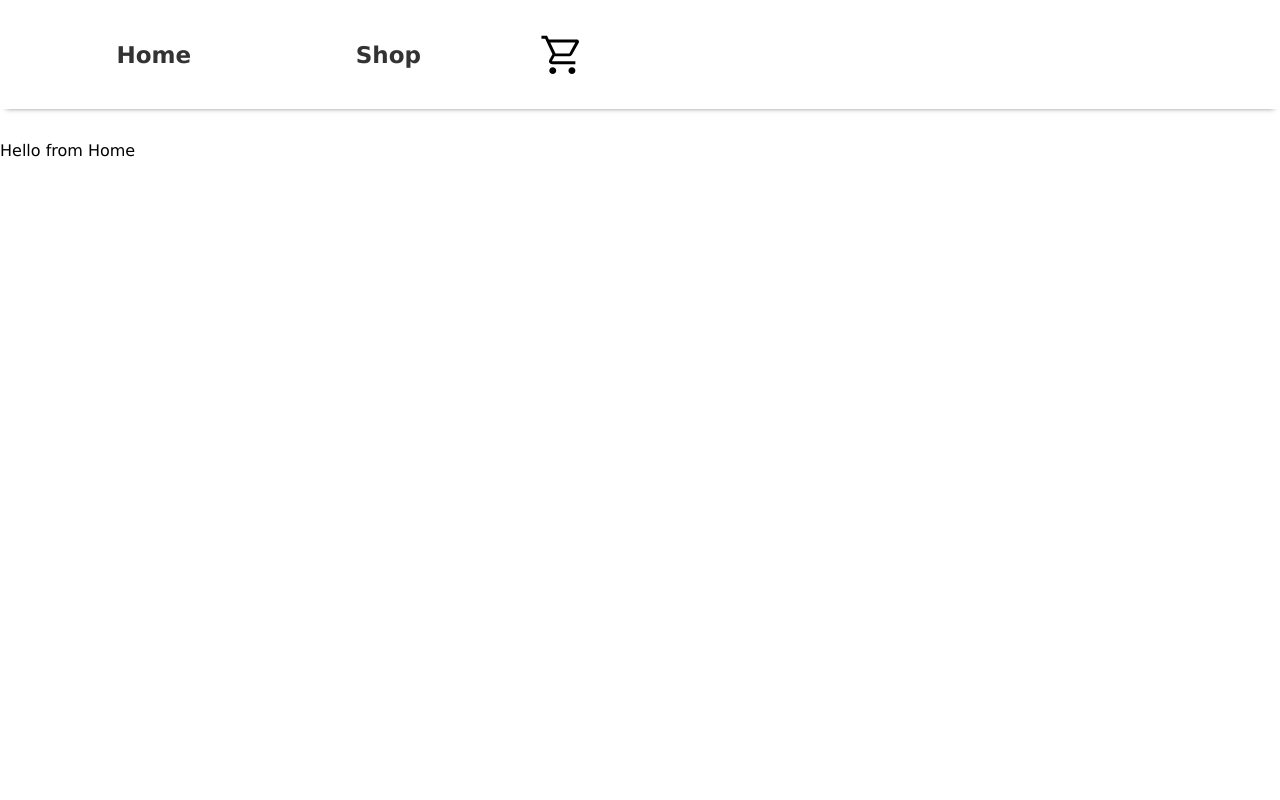
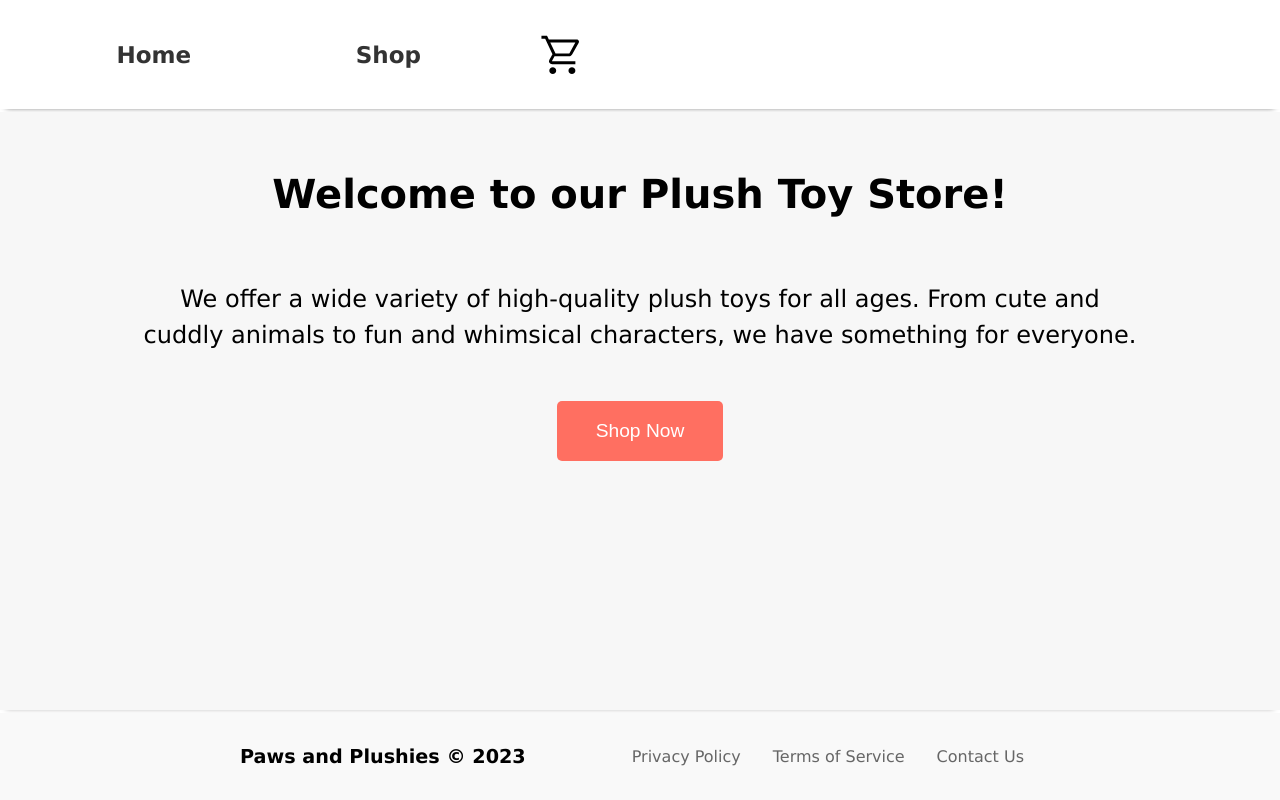
Before and after one commit to JingWei-S/odin-shopping, a React (Create React App) app: page / in a window 1280 px wide. Built offline with nearby package versions, Linux system fonts and the light colour scheme.

Commit message:
update all the designs

```diff
--- a/src/App.css
+++ b/src/App.css
@@ -1,6 +1,16 @@
 .App {
   text-align: center;
+  display: flex;
+  flex-direction: column;
+  min-height: 100vh;
 }
+
+#root {
+  display: flex;
+  flex-direction: column;
+  min-height: 100vh;
+}
+
 
 .App-logo {
   height: 40vmin;
@@ -125,7 +135,7 @@ nav {
   padding: 1em 5em 1em 2em;
   background-color: #fff;
   box-shadow: 0 4px 6px -6px #222;
-  margin-bottom: 2em;
+  margin-bottom: 0.2em;
 }
 
 nav a {
@@ -262,6 +272,11 @@ nav li {
   margin-left: auto;
 }
 
+.cart-whole > a {
+  margin-left: auto;
+  margin-top: 1em;
+}
+
 #place-order {
   padding: 0.5em 2em;
   font-size: 1em;
@@ -273,15 +288,12 @@ nav li {
   cursor: pointer;
   transition: all 0.3s ease;
   border: none;
-  margin-left: auto;
-  margin-top: 1em;
 }
 
 #place-order:hover {
   background-color: rgb(250, 244, 182);
   color: black;
 }
-
 
 
 .description {
@@ -334,3 +346,84 @@ nav li {
   box-shadow: 0px 2px 4px rgba(0, 0, 0, 0.2);
   margin-bottom: 2em;
 }
+
+.intro {
+  display: flex;
+  flex-direction: column;
+  align-items: center;
+  text-align: center;
+  padding: 2em;
+  background-color: #f7f7f7;
+  flex-grow: 1;
+  box-shadow: 0 4px 6px -6px #888787;
+  margin-bottom: 0.2em;
+}
+
+.intro h1 {
+  font-size: 2.5em;
+  margin-bottom: 1em;
+}
+
+.intro p {
+  font-size: 1.5em;
+  line-height: 1.5;
+  margin-bottom: 2em;
+  max-width: 1000px;
+  min-width: 50%;
+}
+
+.btn {
+  display: inline-block;
+  background-color: #ff6f61;
+  color: #fff;
+  font-size: 1.2em;
+  padding: 1em 2em;
+  border-radius: 5px;
+  text-decoration: none;
+  transition: background-color 0.2s ease-in-out;
+  border: none;
+}
+
+.btn:hover {
+  background-color: #e65f53;
+}
+
+footer {
+  background-color: #F9F9F9;
+  padding: 2em 0;
+  margin-top: auto;
+  /* margin-top: 0.2em; */
+  /* border: top; */
+}
+
+.footer-content {
+  display: flex;
+  justify-content: space-between;
+  align-items: center;
+  flex-wrap: wrap;
+  max-width: 800px;
+  margin: 0 auto;
+}
+
+.footer-content p {
+  margin: 0;
+  font-size: 1.2em;
+  font-weight: bold;
+}
+
+ul {
+  display: flex;
+  margin: 0;
+  padding: 0;
+  list-style: none;
+}
+
+ul li {
+  margin: 0 1em;
+}
+
+ul li a {
+  color: #666;
+  text-decoration: none;
+  font-size: 1em;
+}
--- a/src/App.js
+++ b/src/App.js
@@ -176,6 +176,22 @@ function App() {
           }
         />
       </Routes>
+      <footer>
+        <div class="footer-content">
+          <p>Paws and Plushies &copy; 2023</p>
+          <ul>
+            <li>
+              <a href="#">Privacy Policy</a>
+            </li>
+            <li>
+              <a href="#">Terms of Service</a>
+            </li>
+            <li>
+              <a href="#">Contact Us</a>
+            </li>
+          </ul>
+        </div>
+      </footer>
     </>
   );
 }
--- a/src/Components/Cart.js
+++ b/src/Components/Cart.js
@@ -1,5 +1,6 @@
 import { useEffect, useState } from "react";
 import CartItem from "./CartItem";
+import { Link } from "react-router-dom";
 
 const Cart = (props) => {
   const { cartDetail, setCartDetail, cartNum, setCartNum } = props;
@@ -38,7 +39,7 @@ const Cart = (props) => {
         </div>
         <p>{total > 65? "Free Shipping 🚀":"Shipping $10"}</p>
       </div>
-      <button id="place-order">Place Order  🔥</button>
+      <a href="/" onClick={() => window.location.reload()}><button id="place-order">Place Order  🔥</button></a>
     </div>
   );
 };
--- a/src/Components/Home.js
+++ b/src/Components/Home.js
@@ -1,7 +1,17 @@
+import { Link } from "react-router-dom";
+
 const Home = () => {
-    return (
-        <div>Hello from Home</div>
-    )
-}
+  return (
+    <div class="intro">
+      <h1>Welcome to our Plush Toy Store!</h1>
+      <p>
+        We offer a wide variety of high-quality plush toys for all ages. From
+        cute and cuddly animals to fun and whimsical characters, we have
+        something for everyone.
+      </p>
+      <Link to="/shop"><button className="btn">Shop Now</button></Link>
+    </div>
+  );
+};
 
 export default Home;
```
